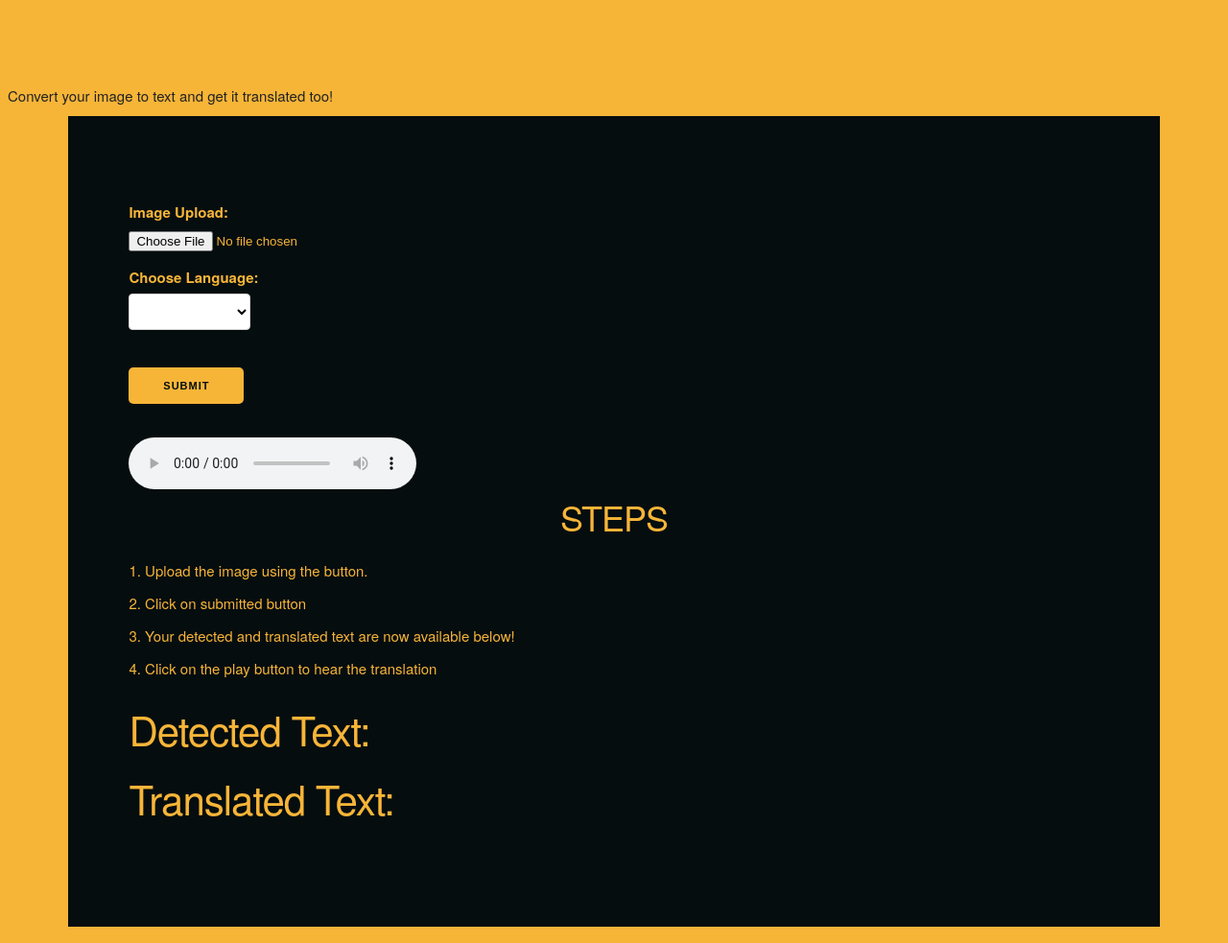
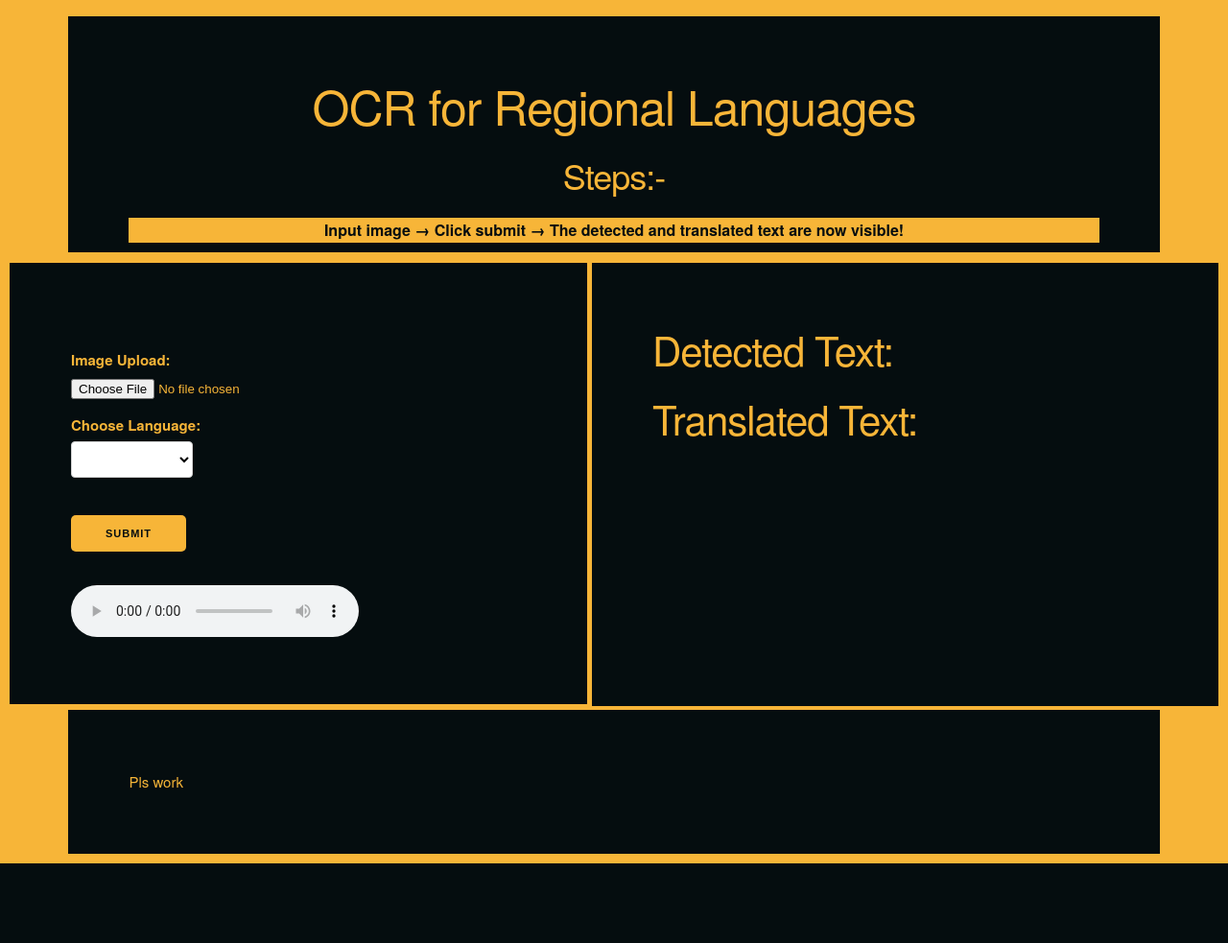
Before and after one commit to melita-celia/ocr-for-regional-languages, a Django app: page / in a window 1280 px wide. Shown: the whole page at 96% size. After the commit the page ends 900 px from the top, so only its background shows below. Run offline with Django 3.2, Linux system fonts and the light colour scheme.

Commit message:
Update formpage.html

```diff
--- a/OCRWebApp/OCR/templates/formpage.html
+++ b/OCRWebApp/OCR/templates/formpage.html
@@ -12,13 +12,14 @@
 </head>
 
 <body>
+    <div id="header" class="form-container">
         <h1>
             OCR for Regional Languages
         </h1>
-    <header>
-        Convert your image to text and get it translated too!
-    </header>
-        <div class="form-container">
+        <h3>Steps:-</h3>
+        <b><p id="steps">Input image → Click submit → The detected and translated text are now visible!</p></b>
+    </div>
+    <div id="sidebar" class="form-container">
         <p style="color: red;">{{message}}</p>
         <form method="POST" enctype=multipart/form-data>
             {% csrf_token %}
@@ -48,16 +49,8 @@
             <button id="ocr" class="button-primary" type="submit">Submit</button>
         </form>
         <audio src="{{obj}}" controls></audio>
-                <!--<span>{{audiotts}}><embed src="trans.mp3" height="100" width="500"></span>-->
-                <aside>
-                <h3>STEPS</h3>
-                <ol>
-                    <li>Upload the image using the button.</li>
-                    <li>Click on submitted button</li>
-                    <li>Your detected and translated text are now available below!</li>
-                    <li>Click on the play button to hear the translation</li>
-                </ol>
-                </aside>
+    </div>
+    <div id="main" class="form-container">
         <label>
             <h2>Detected Text:</h2>
         </label>
@@ -67,6 +60,9 @@
         </label>
         <span class="textarea" role="textbox">{{translated_text}}</span><br>
     </div>
+    <div id="footer" class="form-container">
+        Pls work
+    </div>
 </body>
 
 </html>
```
Lines whose indentation alone changed are shown as unchanged.
